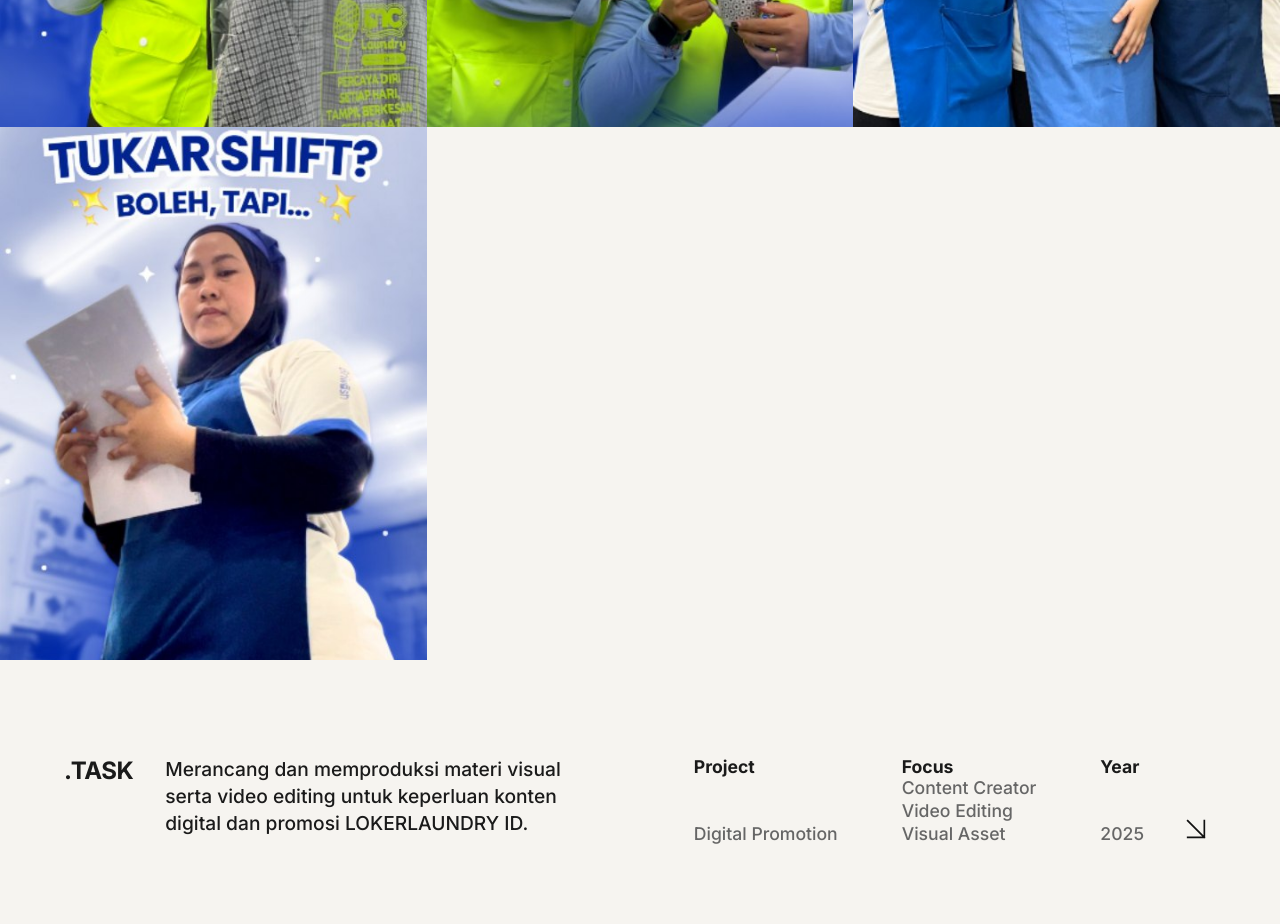
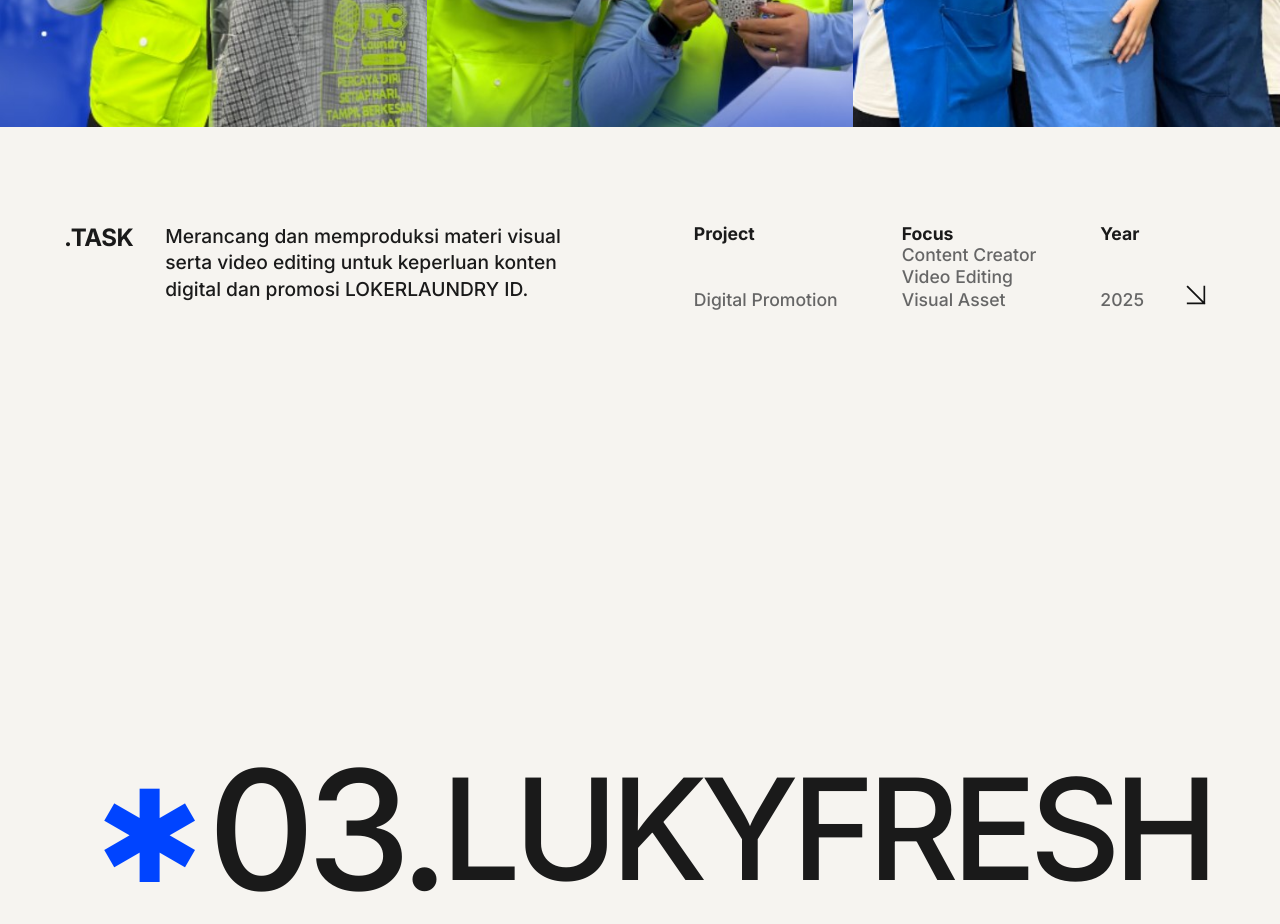
Before and after one commit to lemmebeHuh/kala-porto, a website: page index.html in a window 1280 px wide. Shown: the part 7980-8904 px from the top of the page. Drawn offline with Linux system fonts and the light colour scheme; a web font is replaced by a local one.

Commit message:
Manual user edits: update gallery and years

```diff
--- a/index.html
+++ b/index.html
@@ -476,7 +476,6 @@
             <div class="gallery-item" data-post-url="https://www.instagram.com/lokerlaundryid/reel/DRWllqeE9Zl/"><img src="lokerlaundry/DRWllqeE9Zl.jpg" class="user-art"></div>
             <div class="gallery-item" data-post-url="https://www.instagram.com/lokerlaundryid/reel/DRZDktlk-OF/"><img src="lokerlaundry/DRZDktlk-OF.jpg" class="user-art"></div>
             <div class="gallery-item" data-post-url="https://www.instagram.com/lokerlaundryid/reel/DSMqTwQk1uw/"><img src="lokerlaundry/DSMqTwQk1uw.jpg" class="user-art"></div>
-            <div class="gallery-item" data-post-url="https://www.instagram.com/lokerlaundryid/reel/DSOfGuXE7oP/"><img src="lokerlaundry/DSOfGuXE7oP.jpg" class="user-art"></div>
         </div>
         <div class="project-details">
             <div class="details-left">
```
